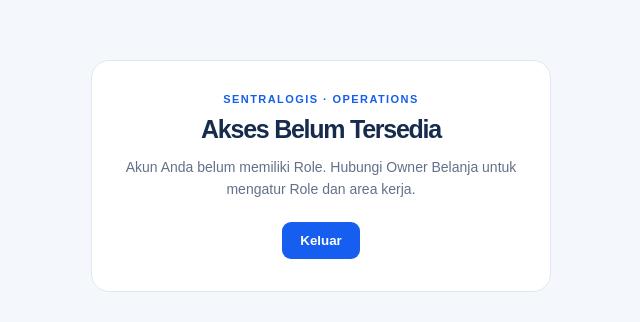
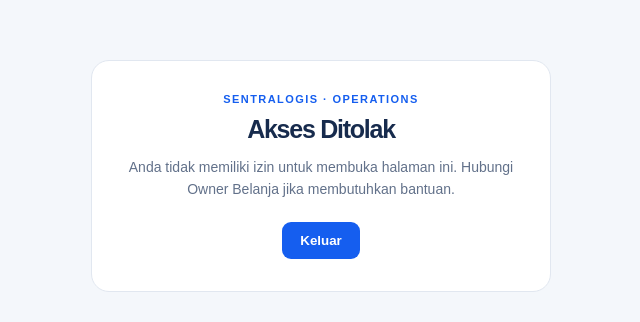
Before and after one commit to bizmbsolution-top/BELANJA, a Next.js app: page /akses-ditolak in a window 1280 px wide. Shown: the part 224-546 px from the top of the page, without its empty margins (319-959 px from the left). Built offline with nearby package versions, Linux system fonts and the light colour scheme.

Commit message:
Clarify access denial messages by reason

```diff
--- a/app/akses-ditolak/page.tsx
+++ b/app/akses-ditolak/page.tsx
@@ -1,4 +1,42 @@
 import { signOut } from "@/app/login/actions";
+
+type DenialReason =
+  | "inactive"
+  | "no-role"
+  | "role-not-permitted"
+  | "not-owner"
+  | "invalid-role";
+
+const messages: Record<DenialReason, { title: string; description: string }> = {
+  inactive: {
+    title: "Akses Belum Tersedia",
+    description: "Akun Anda belum aktif. Hubungi Owner Belanja untuk memeriksa status akun.",
+  },
+  "no-role": {
+    title: "Role Belum Diatur",
+    description: "Akun Anda belum memiliki Role. Hubungi Owner Belanja untuk mengatur Role dan area kerja.",
+  },
+  "role-not-permitted": {
+    title: "Akses Tidak Diizinkan",
+    description: "Role Anda tidak memiliki akses ke halaman ini. Hubungi Owner Belanja jika Anda memerlukan akses.",
+  },
+  "not-owner": {
+    title: "Akses Khusus Owner",
+    description: "Halaman ini hanya dapat dibuka oleh Owner Belanja.",
+  },
+  "invalid-role": {
+    title: "Data Role Tidak Valid",
+    description: "Data Role akun Anda tidak dapat diverifikasi. Hubungi Owner Belanja untuk memeriksanya.",
+  },
+};
+
+function isDenialReason(value: string | undefined): value is DenialReason {
+  return value === "inactive"
+    || value === "no-role"
+    || value === "role-not-permitted"
+    || value === "not-owner"
+    || value === "invalid-role";
+}
 
 export default async function AccessDeniedPage({
   searchParams,
@@ -6,17 +44,20 @@ export default async function AccessDeniedPage({
   searchParams: Promise<{ reason?: string }>;
 }) {
   const { reason } = await searchParams;
-  const inactive = reason === "inactive";
+  const message = isDenialReason(reason)
+    ? messages[reason]
+    : {
+        title: "Akses Ditolak",
+        description: "Anda tidak memiliki izin untuk membuka halaman ini. Hubungi Owner Belanja jika membutuhkan bantuan.",
+      };
 
   return (
     <main style={{ minHeight: "100vh", display: "grid", placeItems: "center", padding: 24, background: "#f4f7fb", color: "#172b4d" }}>
       <section style={{ width: "min(100%, 460px)", padding: 32, border: "1px solid #e1e7f0", borderRadius: 18, background: "#fff", textAlign: "center" }}>
         <p style={{ margin: "0 0 10px", color: "#155eef", fontSize: 11, fontWeight: 800, letterSpacing: ".13em" }}>SENTRALOGIS · OPERATIONS</p>
-        <h1 style={{ margin: "0 0 12px", fontSize: 25 }}>Akses Belum Tersedia</h1>
+        <h1 style={{ margin: "0 0 12px", fontSize: 25 }}>{message.title}</h1>
         <p style={{ margin: "0 0 22px", color: "#62718a", fontSize: 14, lineHeight: 1.6 }}>
-          {inactive
-            ? "Akun Anda belum aktif. Hubungi Owner Belanja untuk memeriksa status akun."
-            : "Akun Anda belum memiliki Role. Hubungi Owner Belanja untuk mengatur Role dan area kerja."}
+          {message.description}
         </p>
         <form action={signOut}>
           <button type="submit" style={{ padding: "11px 18px", border: 0, borderRadius: 9, background: "#155eef", color: "#fff", fontWeight: 700, cursor: "pointer" }}>Keluar</button>
```
